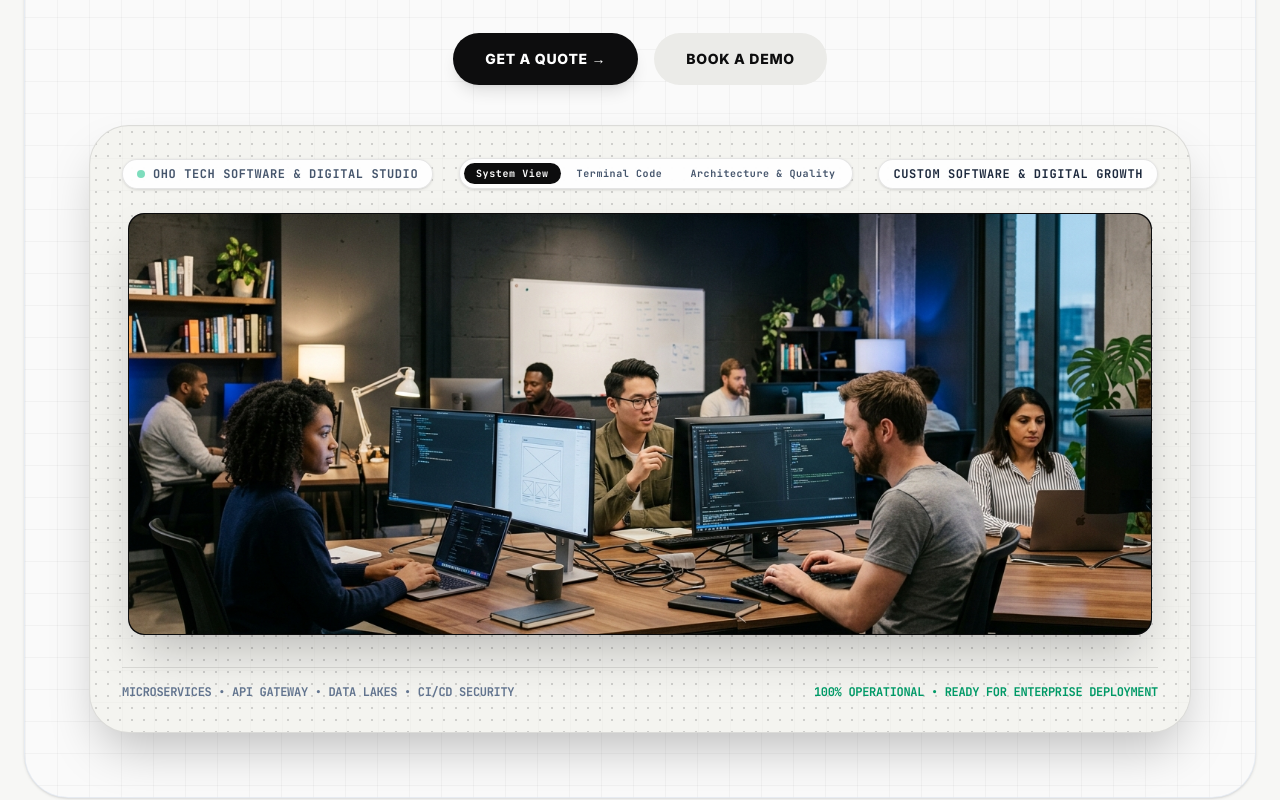
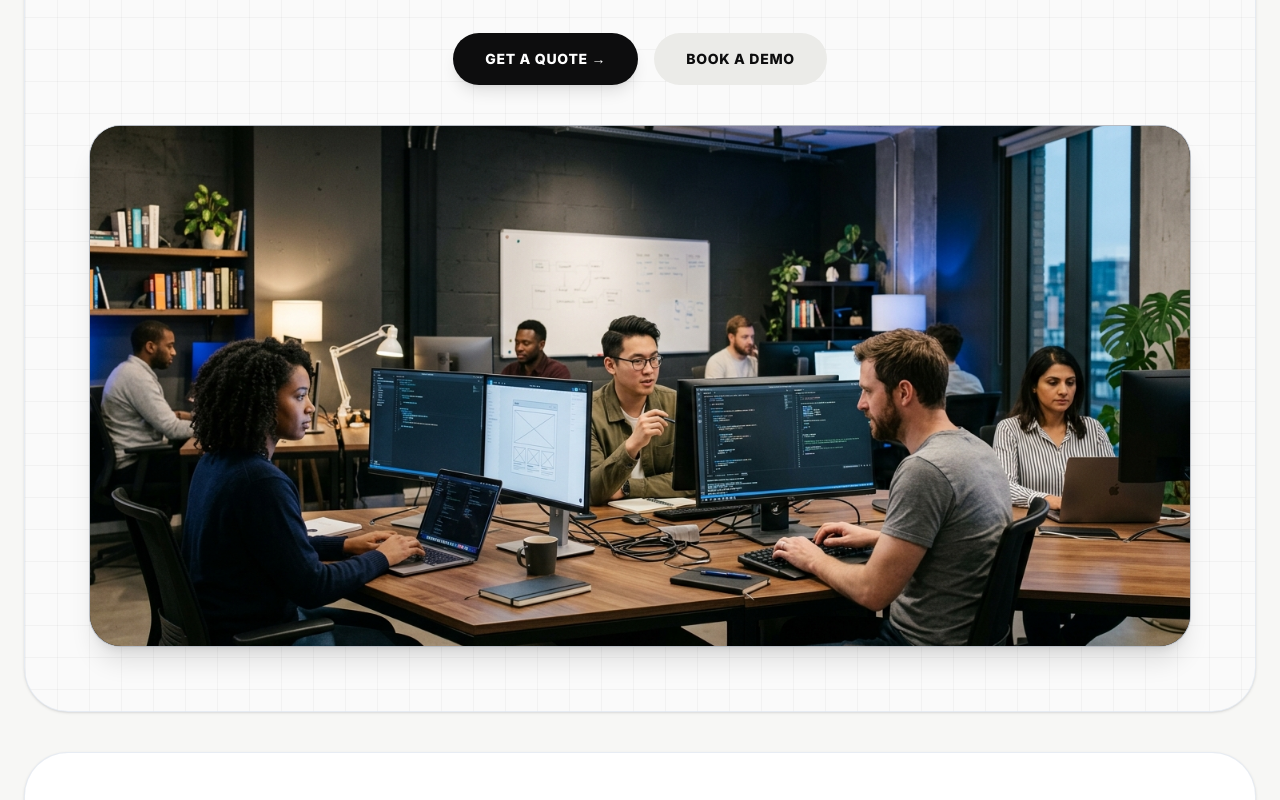
Before and after one commit to Himansu-Nayak/OHOTECHN, a Next.js app: page / in a window 1280 px wide. Shown: the part 520-1320 px from the top of the page. Built offline with nearby package versions, Linux system fonts and the light colour scheme.

Commit message:
refactor: Complete 5-point website refinement - hero simplification, descriptive solution titles, claims audit, careers fallback, and policy routes

```diff
--- a/src/components/ui/HeroLaunchBackground.tsx
+++ b/src/components/ui/HeroLaunchBackground.tsx
@@ -2,140 +2,19 @@
 
 import * as React from 'react';
 import NextImage from 'next/image';
-import { Terminal, Cpu, Database, Shield, Zap, Sparkles, Activity } from 'lucide-react';
-import { cn } from '@/lib/utils';
 
 export function HeroLaunchBackground() {
-  const [activeTab, setActiveTab] = React.useState<'architecture' | 'code' | 'security'>('architecture');
-
   return (
-    <div className="w-full max-w-[1536px] mx-auto relative rounded-[32px] sm:rounded-[40px] overflow-hidden border border-black/10 bg-[#f4f4f0] shadow-2xl p-5 sm:p-8 min-h-[360px] sm:min-h-[460px] flex flex-col justify-between group selection:bg-black selection:text-white">
-
-      {/* ── 1. DITHERED HALFTONE DOT PATTERN OVERLAY ── */}
-      <div
-        className="absolute inset-0 opacity-15 pointer-events-none z-10"
-        style={{
-          backgroundImage: 'radial-gradient(#000000 1.2px, transparent 1.2px)',
-          backgroundSize: '12px 12px'
-        }}
-      />
-
-      {/* ── 2. TECHNICAL BLUEPRINT GRID LINES ── */}
-      <div className="absolute inset-0 grid-pattern-light opacity-60 pointer-events-none z-10" />
-
-      {/* ── 3. HUD TELEMETRY DATA OVERLAYS (TOP CORNERS) ── */}
-      <div className="relative z-20 flex flex-wrap items-center justify-between gap-3 font-mono text-[10px] sm:text-xs text-slate-600 font-bold uppercase tracking-wider">
-        <div className="flex items-center gap-2 bg-white/90 backdrop-blur-md px-3.5 py-1.5 rounded-full border border-black/10 shadow-sm">
-          <span className="w-2 h-2 rounded-full bg-emerald-500 animate-pulse" />
-          <span>OHO TECH Software &amp; Digital Studio</span>
-        </div>
-
-        {/* Interactive View Toggles */}
-        <div className="flex items-center gap-1 bg-white/90 backdrop-blur-md p-1 rounded-full border border-black/10 shadow-sm">
-          <button
-            onClick={() => setActiveTab('architecture')}
-            className={cn(
-              "px-3 py-1 rounded-full text-[10px] font-mono font-bold transition-all",
-              activeTab === 'architecture' ? "bg-[#0d0d0e] text-white" : "text-slate-600 hover:text-black"
-            )}
-          >
-            System View
-          </button>
-          <button
-            onClick={() => setActiveTab('code')}
-            className={cn(
-              "px-3 py-1 rounded-full text-[10px] font-mono font-bold transition-all",
-              activeTab === 'code' ? "bg-[#0d0d0e] text-white" : "text-slate-600 hover:text-black"
-            )}
-          >
-            Terminal Code
-          </button>
-          <button
-            onClick={() => setActiveTab('security')}
-            className={cn(
-              "px-3 py-1 rounded-full text-[10px] font-mono font-bold transition-all",
-              activeTab === 'security' ? "bg-[#0d0d0e] text-white" : "text-slate-600 hover:text-black"
-            )}
-          >
-            Architecture &amp; Quality
-          </button>
-        </div>
-
-        <div className="hidden md:flex items-center gap-3 bg-white/90 backdrop-blur-md px-3.5 py-1.5 rounded-full border border-black/10 shadow-sm text-slate-800">
-          <span>Custom Software &amp; Digital Growth</span>
-        </div>
-      </div>
-
-      {/* ── 4. DYNAMIC INTERACTIVE CONTENT AREA BASED ON TAB ── */}
-      <div className="relative z-20 my-auto py-6">
-
-        {activeTab === 'architecture' && (
-          <div className="max-w-5xl mx-auto rounded-2xl overflow-hidden border border-black/10 shadow-2xl bg-[#0d0d0e] group-hover:scale-[1.005] transition-transform duration-500">
+    <div className="w-full relative rounded-3xl sm:rounded-[32px] overflow-hidden border border-slate-200/80 bg-[#111113] shadow-xl group">
       <NextImage
         src="/hero_workspace_editorial.jpg"
         alt="OHO TECH Technology Studio - Real Software Engineers & Product Designers Working in a Modern Architectural Workspace"
         width={1600}
         height={900}
-              style={{ width: '100%', maxHeight: '420px', objectFit: 'cover' }}
-              className="w-full h-auto max-h-[300px] sm:max-h-[400px] lg:max-h-[440px] object-cover rounded-2xl"
+        style={{ width: '100%', height: 'auto', objectFit: 'cover' }}
+        className="w-full h-auto max-h-[380px] sm:max-h-[460px] lg:max-h-[520px] object-cover rounded-3xl group-hover:scale-[1.01] transition-transform duration-500"
         priority
       />
     </div>
-        )}
-
-        {activeTab === 'code' && (
-          <div className="bg-[#0d0d0e] text-white rounded-3xl p-6 sm:p-8 border border-black/20 shadow-2xl font-mono text-xs max-w-3xl mx-auto space-y-3 animate-fade-in">
-            <div className="flex items-center justify-between border-b border-slate-800 pb-3 text-slate-400 text-[11px]">
-              <div className="flex items-center gap-2">
-                <span className="w-3 h-3 rounded-full bg-red-500" />
-                <span className="w-3 h-3 rounded-full bg-yellow-500" />
-                <span className="w-3 h-3 rounded-full bg-emerald-500" />
-                <span className="ml-2 font-bold text-teal-400">OHO_EnterpriseEngine.ts</span>
-              </div>
-              <span>TypeScript 5.4</span>
-            </div>
-
-            <div className="space-y-1.5 text-slate-300">
-              <p className="text-slate-500">// Initialize OHO TECH Multi-Vertical Software Engine</p>
-              <p className="text-teal-300">import &#123; EnterpriseCore &#125; from '@oho/software-engine';</p>
-              <p className="text-[#ebebe8]">const engine = new EnterpriseCore(&#123; SLA: '99.99%', latency: '&lt;12ms' &#125;);</p>
-              <p className="text-indigo-300">await engine.registerVerticals([ 'Healthcare', 'Hospitality', 'FinTech', 'RetailPOS', 'Manufacturing' ]);</p>
-              <p className="text-amber-300">const cluster = engine.deployCloudCluster(&#123; products: 65, activeUsers: 150000 &#125;);</p>
-              <p className="text-emerald-400 font-bold mt-2">&gt; DEPLOYMENT SUCCESS: 13 Verticals operational across high-speed servers.</p>
-            </div>
-          </div>
-        )}
-
-        {activeTab === 'security' && (
-          <div className="grid grid-cols-1 sm:grid-cols-3 gap-6 max-w-4xl mx-auto animate-fade-in">
-            <div className="bg-white/95 backdrop-blur-md rounded-2xl p-6 border border-black/10 shadow-lg text-center">
-              <Shield className="w-8 h-8 text-emerald-600 mx-auto mb-3" />
-              <h4 className="text-sm font-bold text-[#0d0d0e] mb-1">AES-256 Encryption</h4>
-              <p className="text-xs text-slate-500">Bank-grade security protocols for all database entities.</p>
-            </div>
-
-            <div className="bg-white/95 backdrop-blur-md rounded-2xl p-6 border border-black/10 shadow-lg text-center">
-              <Activity className="w-8 h-8 text-indigo-600 mx-auto mb-3" />
-              <h4 className="text-sm font-bold text-[#0d0d0e] mb-1">99.99% SLA Uptime</h4>
-              <p className="text-xs text-slate-500">Multi-region redundancy & zero-downtime hot reloading.</p>
-            </div>
-
-            <div className="bg-white/95 backdrop-blur-md rounded-2xl p-6 border border-black/10 shadow-lg text-center">
-              <Zap className="w-8 h-8 text-amber-500 mx-auto mb-3" />
-              <h4 className="text-sm font-bold text-[#0d0d0e] mb-1">Sub-12ms Latency</h4>
-              <p className="text-xs text-slate-500">Instant response time with edge Redis caching layer.</p>
-            </div>
-          </div>
-        )}
-
-      </div>
-
-      {/* ── 5. BOTTOM HUD SYSTEM FOOTER ── */}
-      <div className="relative z-20 pt-4 mt-2 border-t border-black/10 flex flex-wrap items-center justify-between font-mono text-[10px] sm:text-xs text-slate-500 font-bold gap-2">
-        <span>MICROSERVICES • API GATEWAY • DATA LAKES • CI/CD SECURITY</span>
-        <span className="text-emerald-600 font-bold">100% OPERATIONAL • READY FOR ENTERPRISE DEPLOYMENT</span>
-      </div>
-
-    </div>
   );
 }
```
Also changed, not shown: src/app/(marketing)/careers/page.tsx (+30 -43 lines), src/app/(marketing)/page.tsx (+6 -6 lines). Lines whose indentation alone changed are shown as unchanged.
